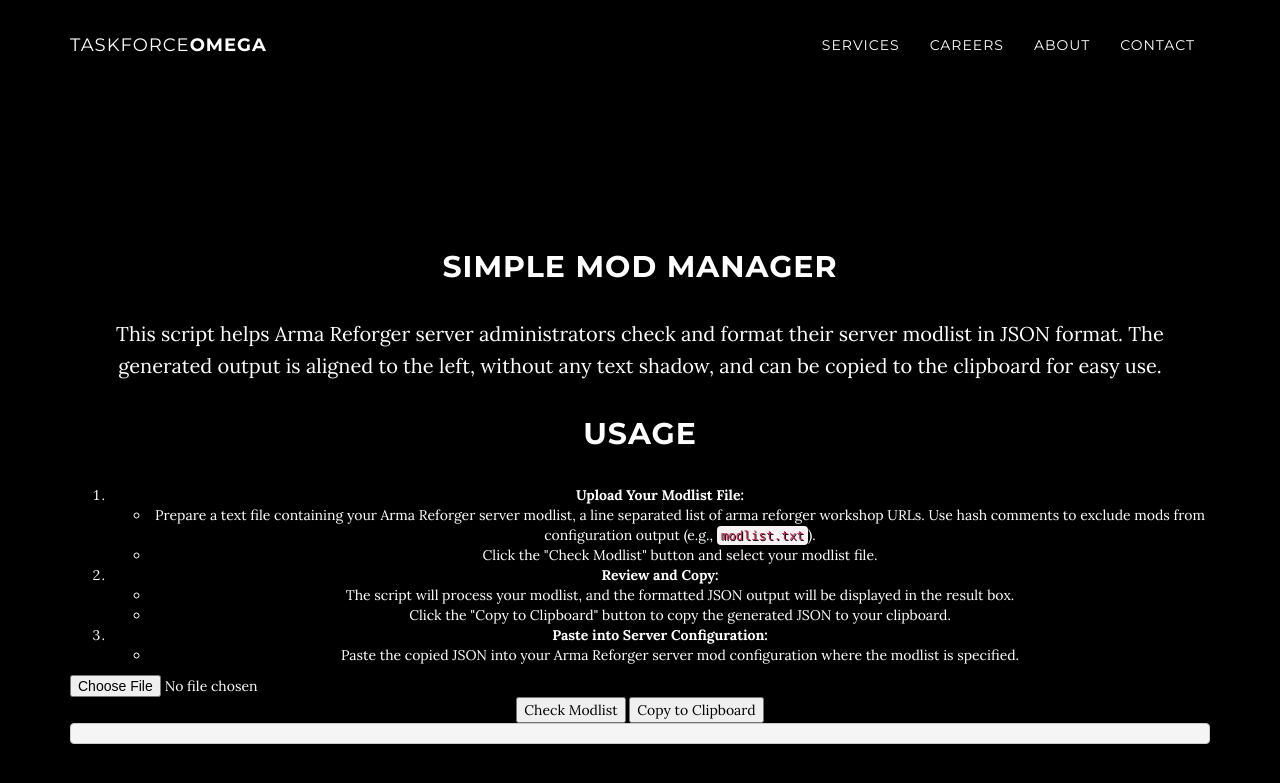
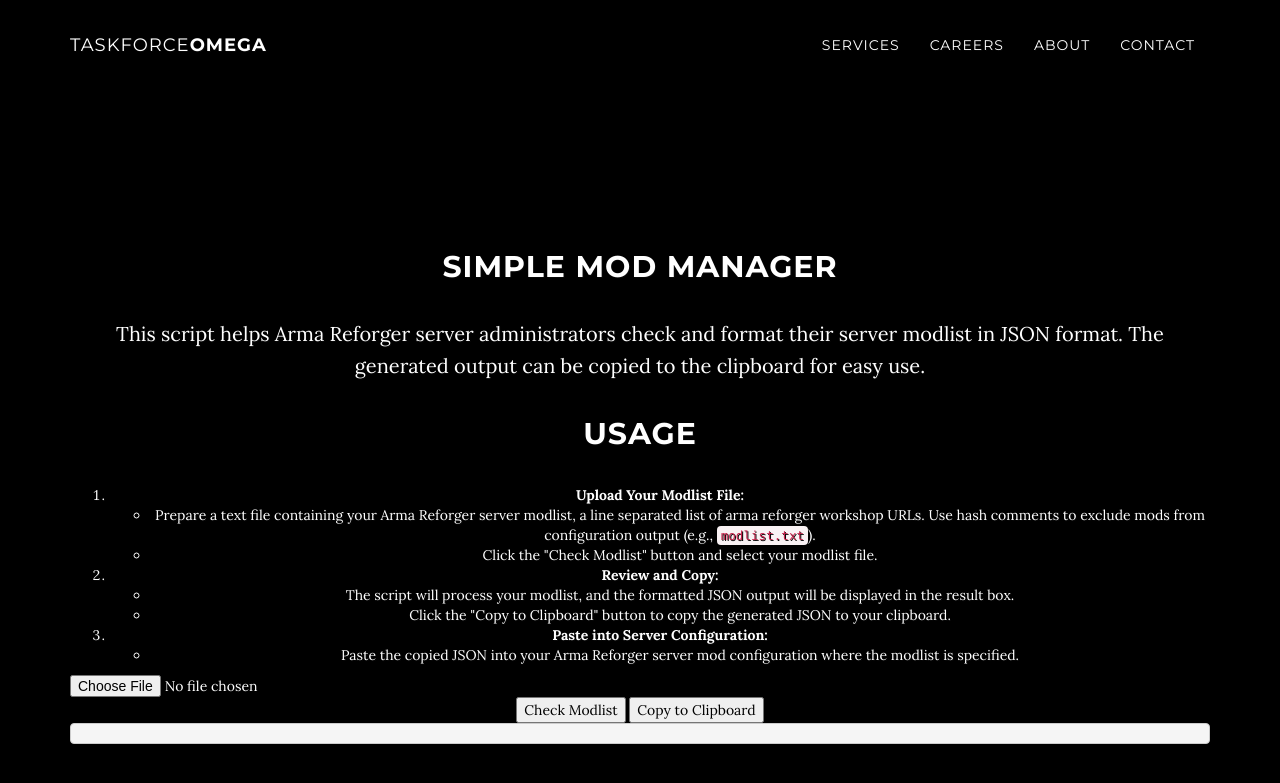
Before and after one commit to taskforceomega/taskforceomega.github.io, a Jekyll site: the page built from mod-manager.html, in a window 1280 px wide. Shown: the top 783 px of the page. Built offline with Jekyll 4.4.1, drawn with Linux system fonts in a browser that asks for light colours.

Commit message:
Update mod-manager.html

```diff
--- a/_includes/mod-manager.html
+++ b/_includes/mod-manager.html
@@ -4,7 +4,7 @@
             <div class="container">
 <!--                 <div class="col-lg-8 col-lg-offset-2"> -->
                 <h2>Simple Mod Manager</h2>
-                 <p>This script helps Arma Reforger server administrators check and format their server modlist in JSON format. The generated output is aligned to the left, without any text shadow, and can be copied to the clipboard for easy use.</p>
+                 <p>This script helps Arma Reforger server administrators check and format their server modlist in JSON format. The generated output can be copied to the clipboard for easy use.</p>
 
                   <h2>Usage</h2>
 
```
